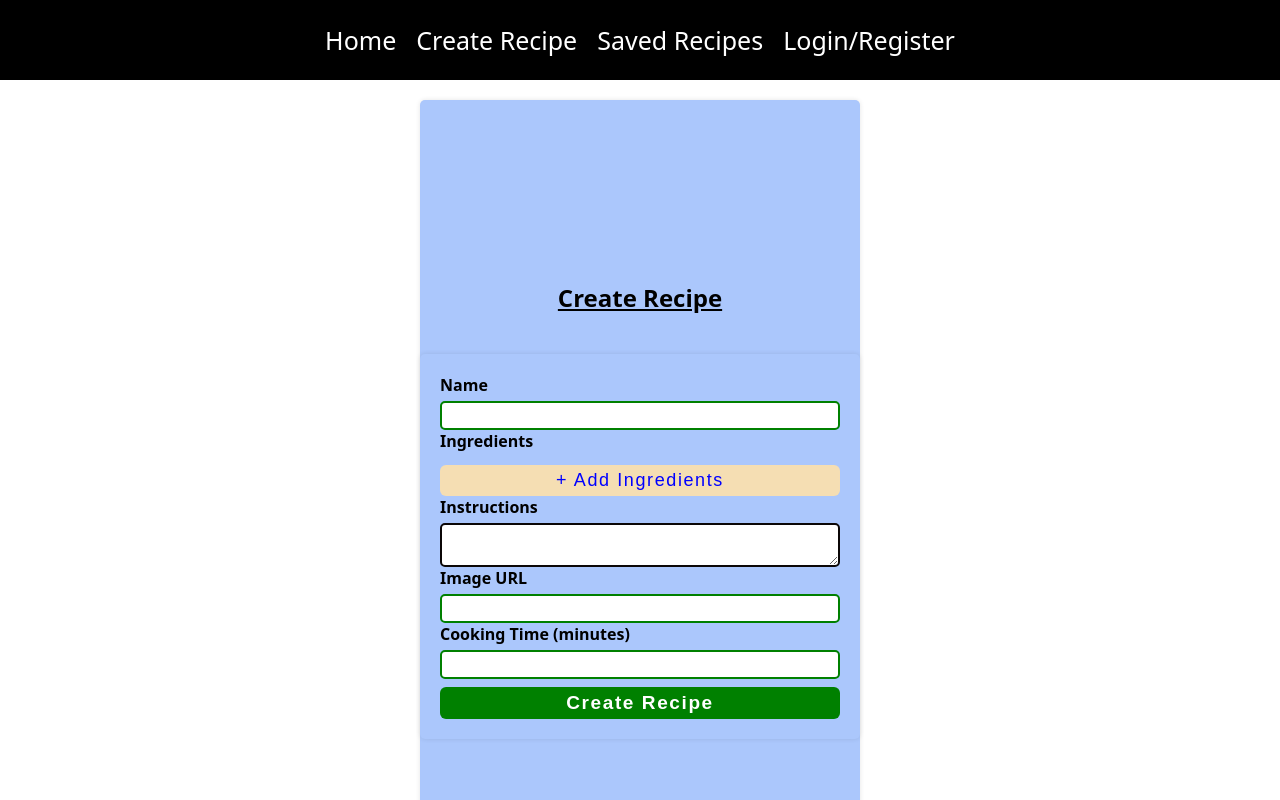
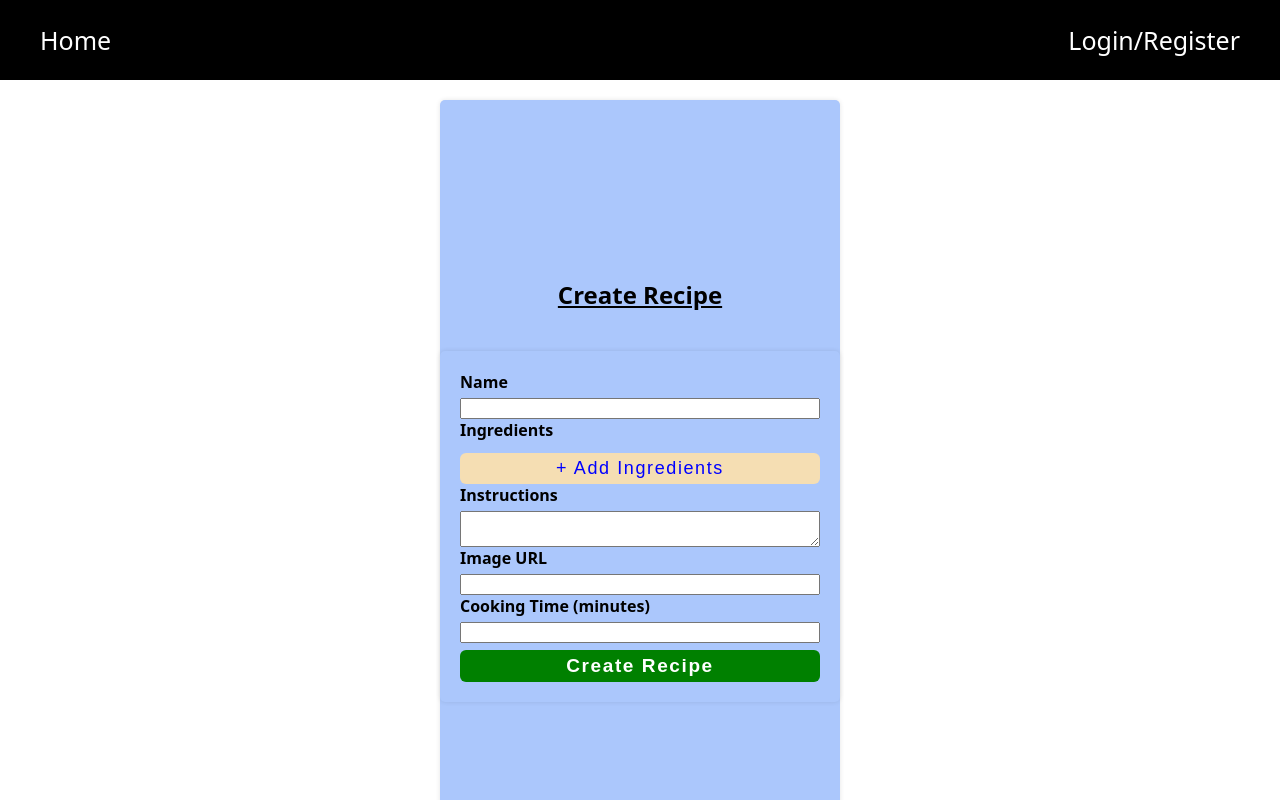
Before and after one commit to ehsanA380/Recipe-Project, a React (Create React App) app: page /create-recipe in a window 1280 px wide. Shown: the top 800 px of the page. Built offline with nearby package versions, Linux system fonts and the light colour scheme.

Commit message:
final commit for production

```diff
--- a/src/App.css
+++ b/src/App.css
@@ -3,7 +3,11 @@
   flex-direction: column;
   justify-content: center;
   align-items: center;
-  font-family: system-ui, -apple-system, BlinkMacSystemFont, 'Segoe UI', Roboto, Oxygen, Ubuntu, Cantarell, 'Open Sans', 'Helvetica Neue', sans-serif;
+  font-family: system-ui,-apple-system, BlinkMacSystemFont, 'Segoe UI', Roboto, Oxygen,  Ubuntu, Cantarell, 'Open Sans', 'Helvetica Neue', sans-serif;
+}
+*{
+  box-sizing: border-box;
+
 }
 body{
   margin: 0;
@@ -58,14 +62,14 @@ label {
   font-weight: bold;
   margin-bottom: 5px;
 }
-input,textarea{
+input:textarea{
   outline: none;
   border: 2px solid rgb(11, 7, 7);
   border-radius: 5px;
   padding: 5px;
   font-weight: 600;
 }
-input,textarea:focus{
+input:textarea:focus{
   border: 2px solid green;
 }
 .auth button{
@@ -92,16 +96,33 @@ button.add-button{
   font-weight: 500;
   background-color: wheat;
 }
-.navbar{
-  margin: 0;
+button.logout-btn{
+    background: red;
+    border-radius: 5px;
+    font-size: 20px;
+    font-weight: 600;
+    padding: 4px 10px;
+    margin-left: 10px;
+    cursor: pointer;
+    outline: none;
+    border: none;
+    color: white;
+}
+.navbar {
+  margin: 0px;
   width: 100%;
+  height: 80px;
   height: 80px;
   background-color: black;
   display: flex;
-  justify-content: center;
+  justify-content: space-between;
   align-items: center;
   color: white;
   text-decoration: none;
+  padding: 0px 30px;
+}
+.left{
+  float: left;
 }
 
 a{
--- a/src/components/navbar.js
+++ b/src/components/navbar.js
@@ -1,25 +1,32 @@
-import { Link } from "react-router-dom"
+import { Link } from "react-router-dom";
 import { useCookies } from "react-cookie";
-import { useNavigate } from "react-router-dom"
+import { useNavigate } from "react-router-dom";
 
+export const Navbar = () => {
+  const [cookies, setCookies] = useCookies("access_token");
+  const navigate = useNavigate("/");
 
-export const Navbar = () =>{
-    const [cookies,setCookies] = useCookies ("access_token");
-    const navigate = useNavigate('/');
+  const logout = () => {
+    setCookies("access_token", "");
+    window.localStorage.clear();
+    navigate("/auth");
+  };
 
-   const logout =()=>{
-    setCookies("access_token","")
-    window.localStorage.clear();
-    navigate('/auth')
-   }
+  return (
+    <div className="navbar">
+      <Link to="/">Home</Link>
+      {!window.localStorage.getItem("userID") ? (
+          <Link to="/auth">Login/Register</Link>
+          ) : (<>
+              <Link to="/create-recipe" className="left">Create Recipe</Link>
+              <Link to="/saved-recipes" className="left">Saved Recipes</Link>
+              <button className="logout-btn"
 
-
-    return (
-        <div className="navbar">
-            <Link to="/">Home</Link>
-            <Link to="/create-recipe">Create Recipe</Link>
-            <Link to="/saved-recipes">Saved Recipes</Link>
-            {!window.localStorage.getItem('userID')?<Link to = "/auth">Login/Register</Link>:<button style={{background:"red",borderRadius:"5px",fontSize:"20px",fontWeight:"600",padding:"4px 10px",marginLeft:"10px" ,cursor:"pointer",outline:"none",border:"none",color:"white"}} onClick={logout}>Logout</button>}
-        </div>
-    );
-}
+          onClick={logout}
+        >
+          Logout
+        </button></>
+      )}
+    </div>
+  );
+};
--- a/src/pages/auth.js
+++ b/src/pages/auth.js
@@ -33,7 +33,7 @@ const Login =()=>{
                 navigate("/")
             }
         }catch(err){
-
+            alert("Unable to connecting database")
         }
     }
 
--- a/src/pages/create-recipe.js
+++ b/src/pages/create-recipe.js
@@ -2,10 +2,13 @@ import {useState} from 'react';
 import axios from 'axios';
 import { useGetUserID } from '../hoooks/useGetUserID';
 import {useNavigate} from 'react-router-dom';
+import {useCookies} from 'react-cookie';
+
+
 
 export const CreateRecipe = ()=>{
     const userID = useGetUserID();
-
+    const [cookies,_]= useCookies(["access_token"]);
     const [recipe,setRecipe]= useState({
         name:"",
         ingredients: [],
@@ -35,12 +38,16 @@ export const CreateRecipe = ()=>{
     const onSubmit = async (event)=>{
         event.preventDefault();
         try {
-            await axios.post("http://localhost:3001/recipes/create",recipe);
+           const response= await axios.post("http://localhost:3001/recipes/create",recipe,
+               { headers:{authorization : cookies.access_token}}
+            );
             alert('recipe created')
             navigate('/')
         } catch (err) {
+
             console.log(err);
         }
+
 
     }
     return(
--- a/src/pages/home.js
+++ b/src/pages/home.js
@@ -5,7 +5,8 @@ import { useGetUserID } from "../hoooks/useGetUserID";
 
 export const Home = () => {
     const [recipes ,setRecipes]= useState([]);
-    const [savedRecipes ,setSavedRecipes]= useState([]);
+    const [savedRecipes ,setSavedRecipes]= useState([
+    ]);
     const userID = useGetUserID();
 
     useEffect(()=>{
@@ -13,50 +14,60 @@ export const Home = () => {
         try {
           const response = await axios.get("http://localhost:3001/recipes");
           setRecipes(response.data);
-          // console.log(response.data);
         } catch (err) {
           console.error(err);
         }
       }
-      const fetchSavedRecipe = async () =>{
+      if(userID){
+        const fetchSavedRecipe = async () =>{
         try {
           const response = await axios.get(
             `http://localhost:3001/recipes/savedRecipes/ids/${userID}`);
-          setSavedRecipes(response.data.savedRecipes);
-          console.log(response);
+            setSavedRecipes(response.data.savedRecipes);
+            // console.log(savedRecipes);
         } catch (err) {
           console.error(err);
         }
       }
 
+      fetchSavedRecipe();
+      }
+
+
       fetchRecipe();
-      fetchSavedRecipe();
-    },[])
+    },[userID])
 
     const saveRecipe=async(recipeID)=>{
       try {
         const response = await axios.put('http://localhost:3001/recipes',{
           recipeID,userID
         });
-    setSavedRecipes(response.data.saveRecipe)
-        // console.log(response)
+        if (savedRecipes=='null') {
+          setSavedRecipes(response._id)
+        }
+         setSavedRecipes(response.data.savedRecipes)
+        // console.log("savedrecipe",response)
       } catch (err) {
         console.error(err);
       }
     }
-  //  const  isRecipeSaved = (id) => savedRecipes.includes(id);
 
-  //  const check = ()=>{
-  //   recipes.map((Rec)=>{
-  //     console.log(Rec._id);
-  //    console.log(savedRecipes.includes(Rec._id));
+    const isUserloggedIn =(recipe)=>{
+      if(userID){
+        return <>
+          {savedRecipes.includes(recipe._id)?
+                <button disabled>saved</button>:
+                <button onClick={()=>saveRecipe(recipe._id)}>save</button>}
+        </>
+      }
+      else{
+        return <></>
+      }
+    }
 
-  //   })
-  //  }
-  //  console.log(check());
 
    console.log(savedRecipes);
-    console.log(recipes);
+    // console.log(recipes);
   return (
     <div>
       <h2 className="heading">Recipes</h2>
@@ -67,9 +78,12 @@ export const Home = () => {
             {/* {savedRecipes.includes(recipe._id) && <h1>already saved</h1>} */}
             <div>
               <h2 className="recipe-heading">{recipe.name}</h2>
-                {savedRecipes.includes(recipe._id)?
+              {
+                isUserloggedIn(recipe)
+              }
+                {/* {savedRecipes.includes(recipe._id)?
                 <button disabled>saved</button>:
-                <button onClick={()=>saveRecipe(recipe._id)}>save</button>}
+                <button onClick={()=>saveRecipe(recipe._id)}>save</button>} */}
                 {/* <button onClick={()=>saveRecipe(recipe._id)}
                  disabled={isRecipeSaved(recipe._id)}
                  >{isRecipeSaved(recipe._id)?'saved':'save'}</button> */}
--- a/src/pages/saved-recipes.js
+++ b/src/pages/saved-recipes.js
@@ -14,6 +14,7 @@ export const SavedRecipes = () => {
           const response = await axios.get(
             `http://localhost:3001/recipes/savedRecipes/${userID}`);
           setSavedRecipes(response.data);
+          console.log(response.data);
 
           // console.log(response.data);
         } catch (err) {
@@ -23,13 +24,15 @@ export const SavedRecipes = () => {
 
 
       fetchSavedRecipe();
-    },[])
+    },[userID]) // <== userID nahi bhi daloge to koyi effect nahi padega
 
 
   return (
     <div>
       <h2 className="heading">Saved Recipes</h2>
       <ul >
+        {(savedRecipes.length===0)?<><img src="https://th.bing.com/th/id/OIP.zNSushECF2RtBNW0mGGfqgHaF7?rs=1&pid=ImgDetMain"/>
+        </>:<></>}
         {savedRecipes.map((recipe)=>(
           <li key={recipe._id}className="recipe-container">
 
```
